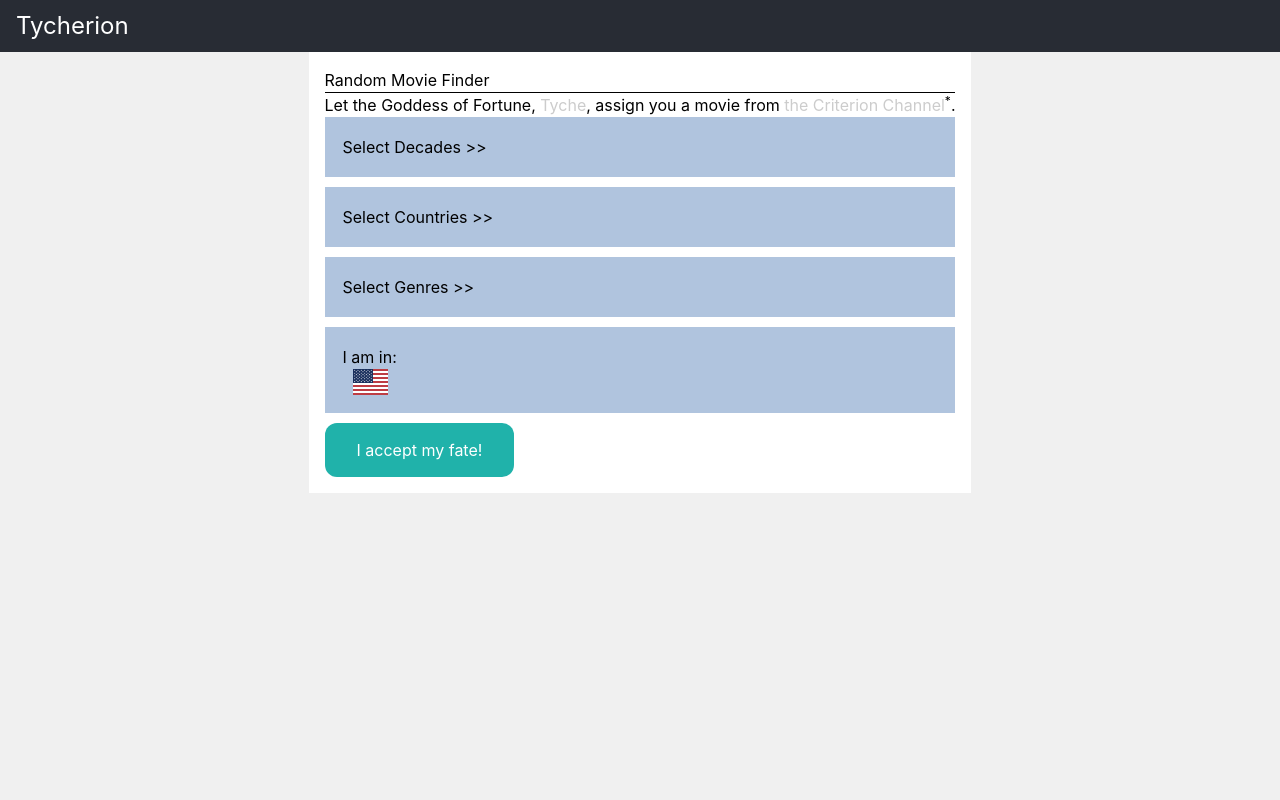
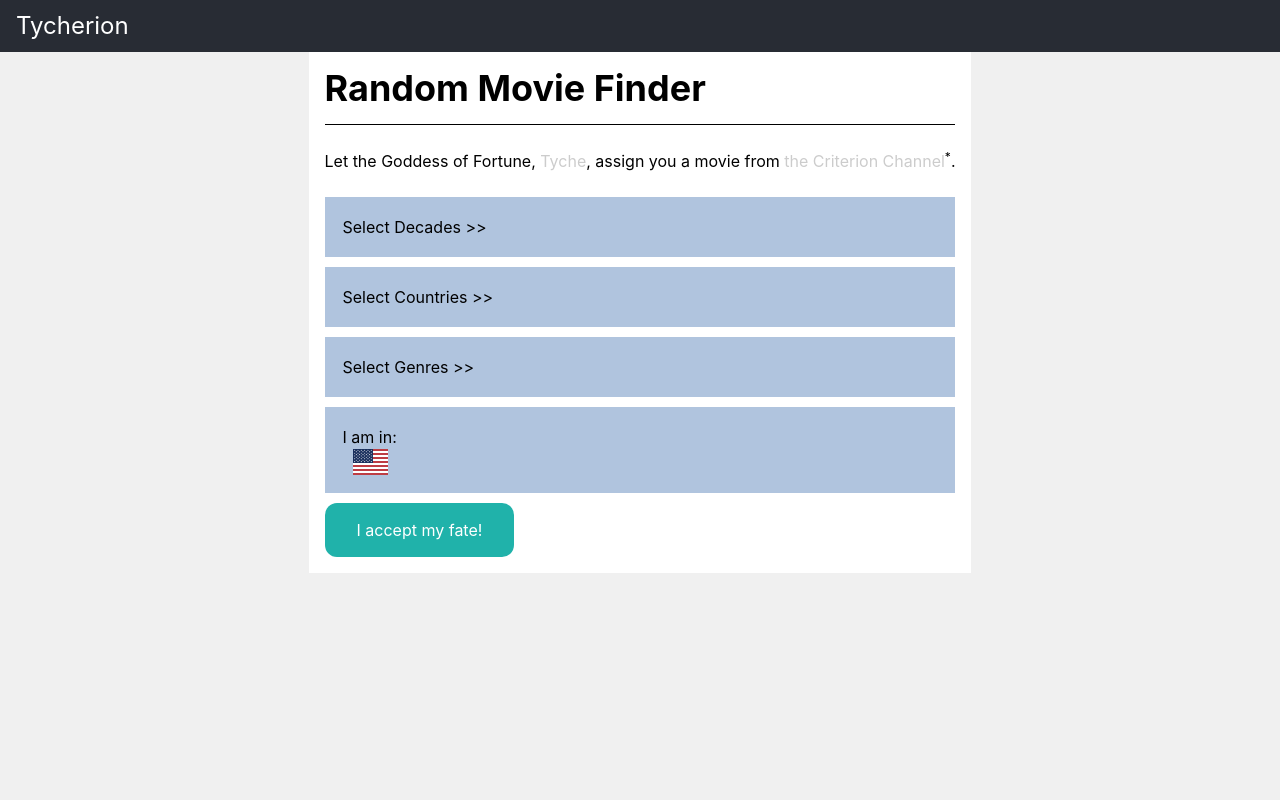
Before and after one commit to mikebridge/tycherion, a React (Vite) app: page /search#/suggest in a window 1280 px wide. Shown: the top 800 px of the page. Built offline with nearby package versions, Linux system fonts and the light colour scheme.

Commit message:
style: add space under introductory text in Suggest component

```diff
--- a/src/main/suggest.tsx
+++ b/src/main/suggest.tsx
@@ -162,12 +162,12 @@ export const Suggest = () => {
                 }
                 <div>
                     <div>
-                        <h1>Random Movie Finder</h1>
-                        <hr/>
+                        <h1 className="text-4xl font-bold mb-4">Random Movie Finder</h1>
+                        <hr className="mb-6"/>
                     </div>
                     {!suggestedMovie &&
 					<>
-						<p className="lead">Let the Goddess of Fortune, <a
+						<p className="lead mb-6">Let the Goddess of Fortune, <a
 							href="https://greekgodsandgoddesses.net/goddesses/tyche/" rel="noreferrer"
 							target="_blank">Tyche</a>,
 							assign you a movie from <a href="https://www.criterionchannel.com/" target="_blank"
```
